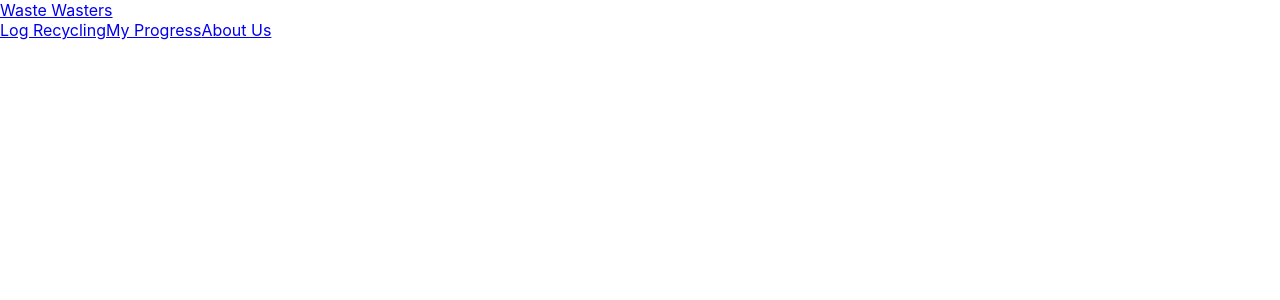
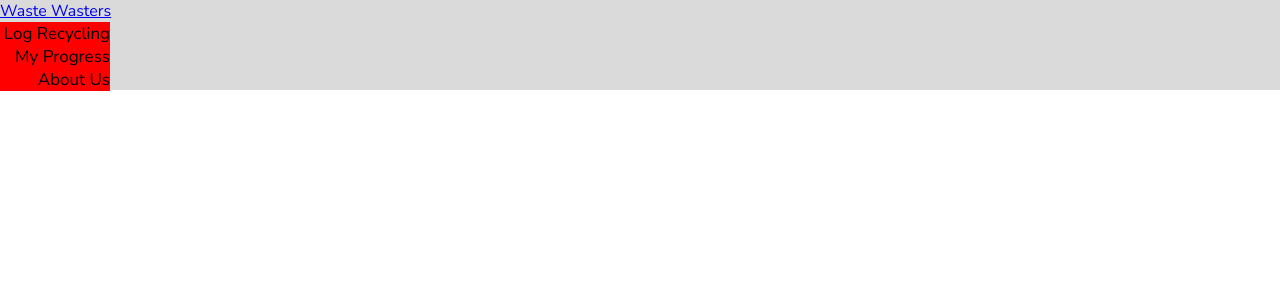
Before and after one commit to indianakuffer/waste-watchers, a React (Create React App) app in the folder client/: page / in a window 1280 px wide. Shown: the top 300 px of the page. Built offline with nearby package versions, Linux system fonts and the light colour scheme.

Commit message:
add some CSS to links

```diff
--- a/client/src/App.css
+++ b/client/src/App.css
@@ -1,38 +1 @@
-.App {
-  text-align: center;
-}
-
-.App-logo {
-  height: 40vmin;
-  pointer-events: none;
-}
-
-@media (prefers-reduced-motion: no-preference) {
-  .App-logo {
-    animation: App-logo-spin infinite 20s linear;
-  }
-}
-
-.App-header {
-  background-color: #282c34;
-  min-height: 100vh;
-  display: flex;
-  flex-direction: column;
-  align-items: center;
-  justify-content: center;
-  font-size: calc(10px + 2vmin);
-  color: white;
-}
-
-.App-link {
-  color: #61dafb;
-}
-
-@keyframes App-logo-spin {
-  from {
-    transform: rotate(0deg);
-  }
-  to {
-    transform: rotate(360deg);
-  }
-}
+@import url('https://fonts.googleapis.com/css2?family=Nunito:ital,wght@0,400;0,600;0,700;1,300;1,400;1,600&display=swap');
--- a/client/src/components/shared/Nav/Nav.jsx
+++ b/client/src/components/shared/Nav/Nav.jsx
@@ -1,26 +1,59 @@
 import React from "react";
 import { NavLink } from "react-router-dom";
 import styled from "styled-components";
+import "../../../App.css";
+
+const NavBar = styled.nav`
+  background-color: #dadada;
+  width: 100%;
+  height: 90px;
+  text-decoration: none;
+  font-family: Nunito;
+`;
+
+const LogRecycling = styled(NavLink)`
+  width: 110px;
+  height: 23px;
+  font-size: 17px;
+  color: #000000;
+  text-decoration: none;
+`;
+
+const Links = styled(NavLink)`
+display: flex;
+flex-direction: row;
+justify-content: flex-end;
+align-items: center;
+text-decoration: none;
+font-family: Nunito;
+color: #000000;
+background-color: red;
+font-size: 17px;
+height: 23px;
+width: 110px;
+`
 
 export default function Nav() {
   return (
+    <NavBar>
       <nav>
         <div className="nav">
           <NavLink classname="logo" to="/">
             Waste Wasters
           </NavLink>
           <div className="links">
-          <NavLink className="link" to="/log">
+            <Links className="log-recycling" to="/log">
               Log Recycling
-          </NavLink>
-          <NavLink className="link" to="/progress">
+            </Links>
+            <Links className="link" to="/progress">
               My Progress
-          </NavLink>
-          <NavLink className="link" to="/about">
+            </Links>
+            <Links className="link" to="/about">
               About Us
-          </NavLink>
+            </Links>
           </div>
         </div>
       </nav>
+    </NavBar>
   );
 }
```
Lines whose indentation alone changed are shown as unchanged.
